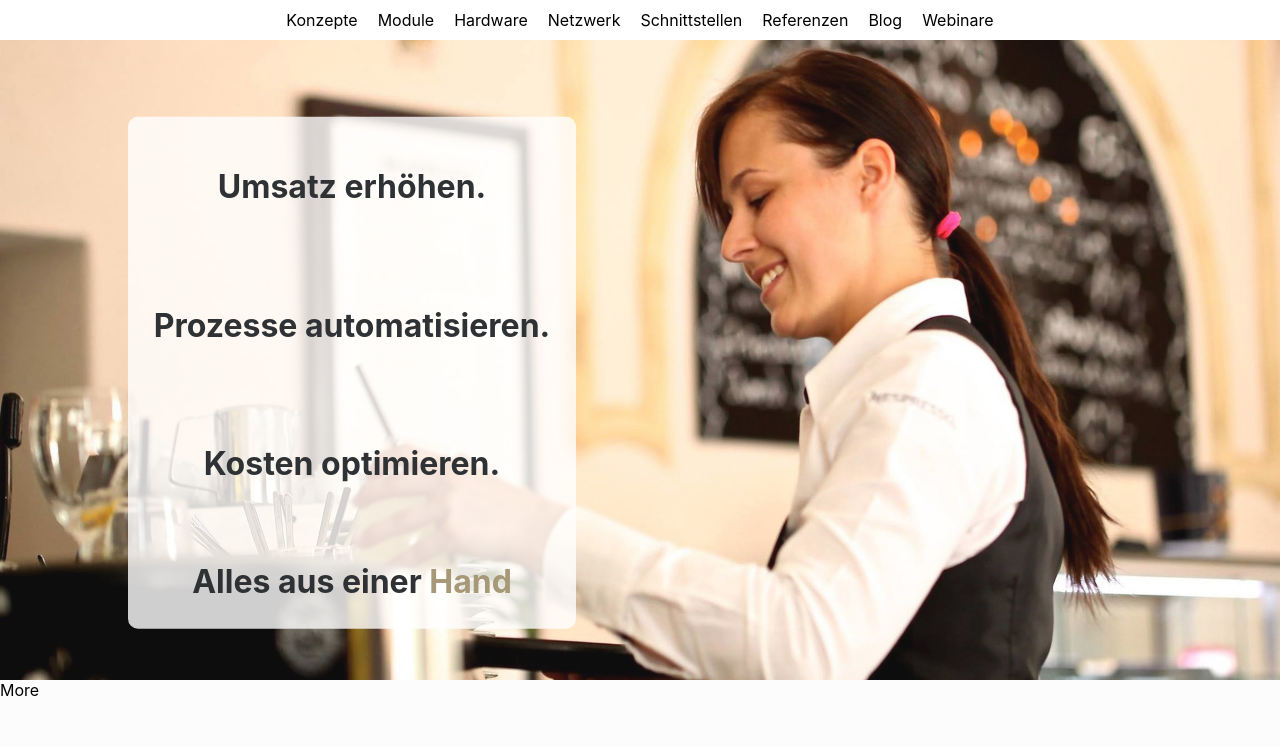
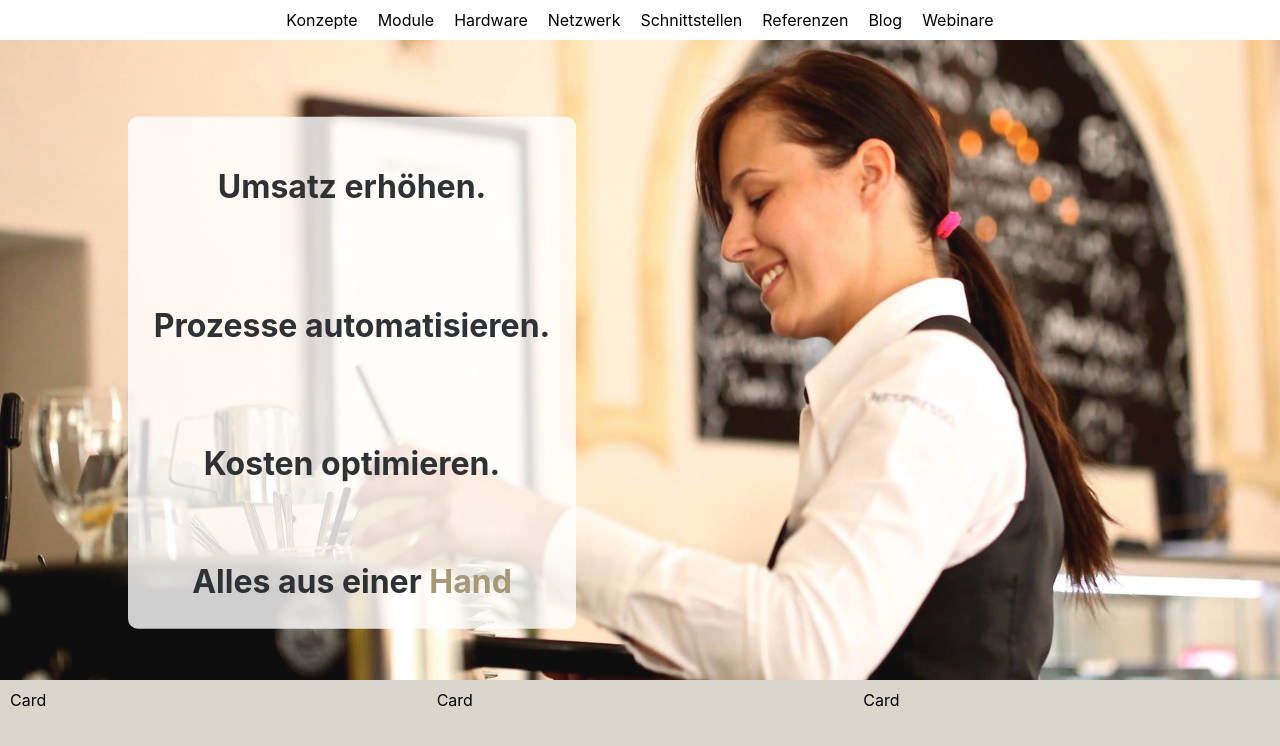
Before and after one commit to VictoriaStudios/gastronauti, a Next.js app: page / in a window 1280 px wide. Shown: the top 746 px of the page. Built offline with nearby package versions, Linux system fonts and the light colour scheme.

Commit message:
Fruther worked on cards and cardstyle

```diff
--- /dev/null
+++ b/components/Card.js
@@ -0,0 +1,18 @@
+import Image from 'next/image'
+import styles from '../styles/Card.module.css'
+
+
+export const Card = (props) => {
+    return (
+        <div className={styles.cardWrapper} style={{ width: props.width }}>
+            <div className={styles.cardBody}>
+                Card
+                {props.src ? <Image
+                    src={props.src}
+                    layout="fill"
+                    objectFit='cover'
+                /> : ''}
+            </div>
+        </div>
+    )
+}
--- a/components/Hero.js
+++ b/components/Hero.js
@@ -6,6 +6,11 @@ import { scrollTo } from '../utilities/scrollTo'
 
 
 const Hero = (props) => {
+  const handleScroll = (ref) => {
+    if (ref) scrollTo (ref)
+  }
+
+
   return (
     <div className={styles.heroWrapper}>
       {console.log (props)}
@@ -21,7 +26,7 @@ const Hero = (props) => {
         <h1 className={styles.heroTitle}>Kosten optimieren.</h1>
         <div className={styles.heroTitle}>
           <h1 style={{ display: "inline" }}>Alles aus einer </h1>
-          <h1 onClick={() => scrollTo(props.moreRef)} className={styles.heroHighlight} style={{ display: "inline" }}>Hand</h1>
+          <h1 onClick={() => handleScroll(props.scrollRef)} className={styles.heroHighlight} style={{ display: "inline" }}>Hand</h1>
         </div>
       </div>
     </div>
--- a/components/More.js
+++ b/components/More.js
@@ -1,9 +1,15 @@
 import styles from '../styles/More.module.css'
+import { Card } from './Card'
 
 const More = (props) => {
+  const width="450px"
+
+
   return (
     <div className={styles.moreWrapper}>
-        More
+        <Card width={width}/>
+        <Card width={width}/>
+        <Card width={width}/>
     </div>
   )
 }
--- a/pages/index.js
+++ b/pages/index.js
@@ -17,7 +17,7 @@ export default function Home() {
       </Head>
       <Layout>
         <main>
-          <Hero moreRef={moreRef} />
+          <Hero scrollRef={moreRef} />
           <div ref={moreRef}>
             <More />
           </div>
--- /dev/null
+++ b/styles/Card.module.css
@@ -0,0 +1,8 @@
+.cardWrapper{
+    height:100%;
+}
+
+.cardBody{
+    margin: 5px;
+    padding: 5px;
+}
--- a/styles/More.module.css
+++ b/styles/More.module.css
@@ -1,5 +1,8 @@
 .moreWrapper {
     position: relative;
+    display: flex;
+    justify-content: center;
     width:100vw;
     height: 30vh;
+    background-color: var(--color-secondary)
 }
```
